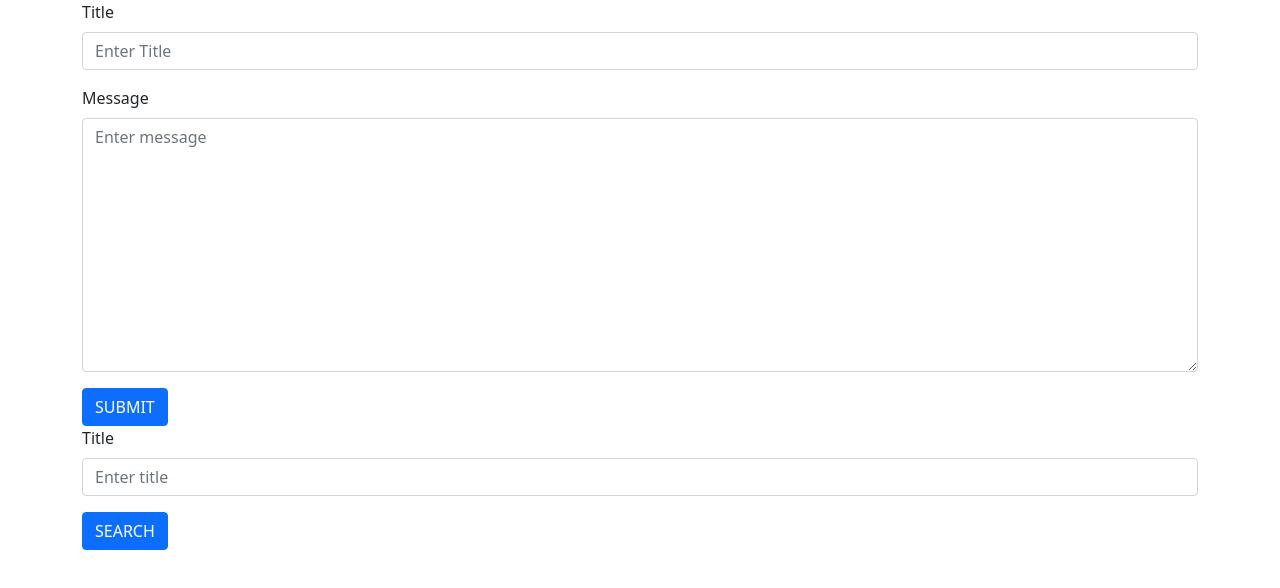
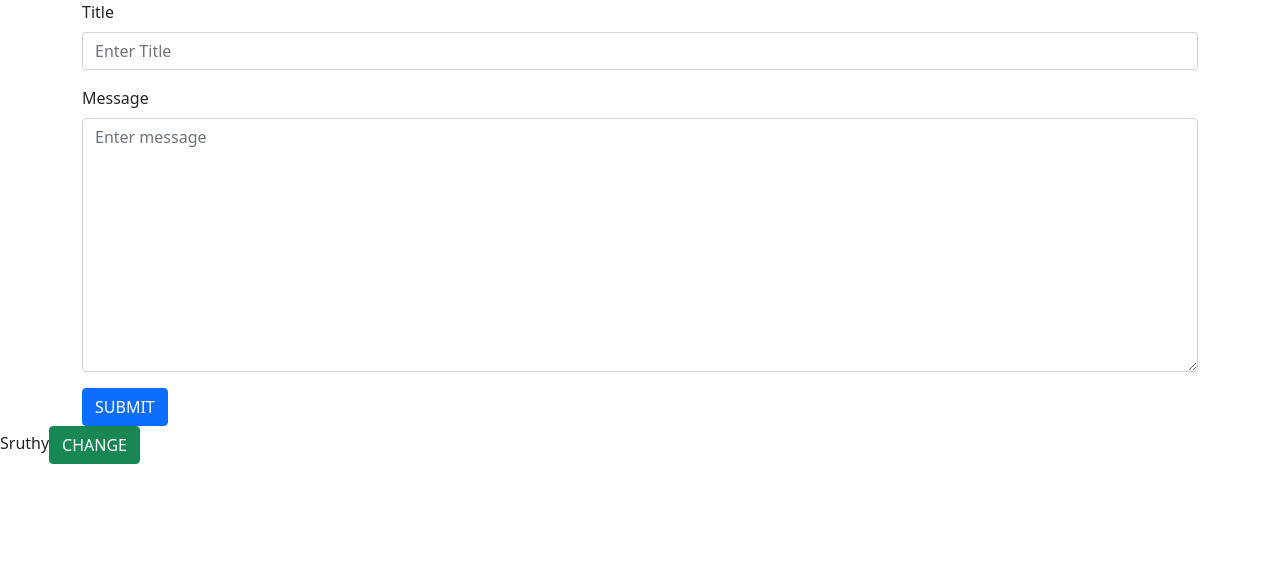
Before and after one commit to sruthybabu/Social-Media-App, a React (Create React App) app: page / in a window 1280 px wide. Shown: the top 588 px of the page. Built offline with nearby package versions, Linux system fonts and the light colour scheme.

Commit message:
completed

```diff
--- a/src/components/Searchpost.js
+++ b/src/components/Searchpost.js
@@ -1,23 +1,16 @@
-import React from 'react'
+import React, { useState } from 'react'
 
 const Searchpost = () => {
+    var [name,setName]=useState("Sruthy")
+    const changeName=()=>{
+        setName(
+            name="Appu"
+        )
+    }
   return (
     <div>
-<div className="container">
-    <div className="row">
-        <div className="col col-12 col-sm-12 col-md-12 col-lg-12 col-xl-12 col-xxl-12">
-            <div className="row g-3">
-                <div className="col col-12 col-sm-12 col-md-12 col-lg-12 col-xl-12 col-xxl-12">
-                    <label for="" className="form-label">Title</label>
-                    <input placeholder="Enter title" type="text" className="form-control"/>
-                </div>
-                <div className="col col-12 col-sm-6 col-md-6 col-lg-6 col-xl-6 col-xxl-6">
-                    <button className="btn btn-primary">SEARCH</button>
-                </div>
-            </div>
-        </div>
-    </div>
-</div>
+        {name}
+<button onClick={changeName} className='btn btn-success'>CHANGE</button>
 
     </div>
   )
```
